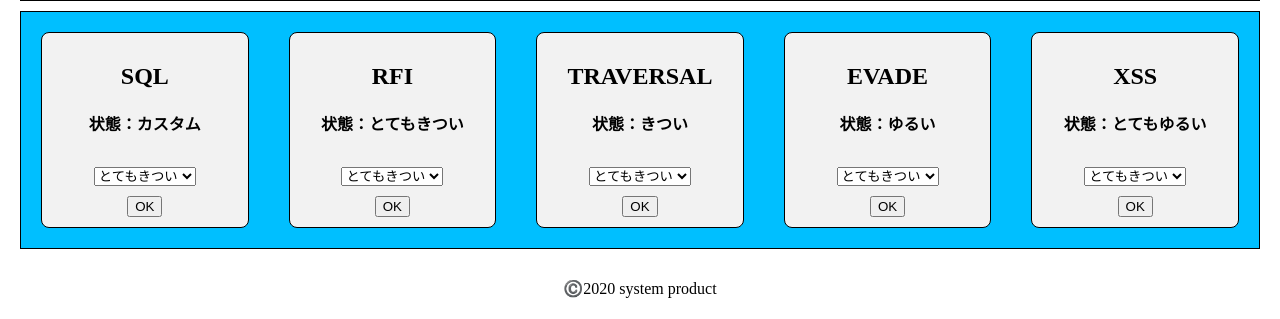
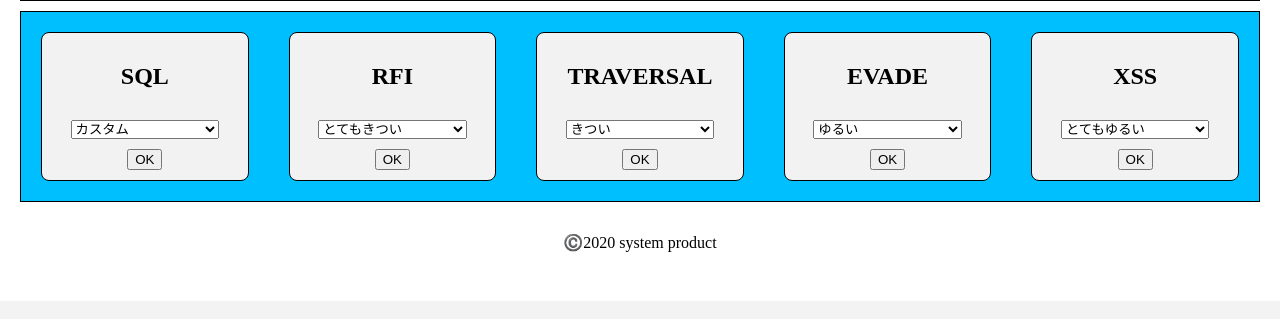
Before and after one commit to Yum-git/SystemProduction_App, a Flask app: page / in a window 1280 px wide. Shown: the part 499-818 px from the top of the page. After the commit the page ends 751 px from the top, so only its background shows below. Run offline with Flask 2, Linux system fonts and the light colour scheme; some web fonts are replaced.

Commit message:
fix レスポンシブデザインが崩れる点を一部直しました

```diff
--- a/main.py
+++ b/main.py
@@ -6,13 +6,14 @@ app = Flask(__name__)
 @app.route("/")
 def index():
     logs = ['20201123 : saoshoahsoa', '20201123 : ahara is xss ']
-    status_all = [['SQL', 'カスタム'], ['RFI', 'とてもきつい'], ['TRAVERSAL', 'きつい'], ['EVADE', 'ゆるい'], ['XSS', 'とてもゆるい']]
+    status_all = [['SQL', 'custom'], ['RFI', 'very_hard'], ['TRAVERSAL', 'hard'], ['EVADE', 'soft'], ['XSS', 'very_soft']]
 
     return render_template("index.html", logs=logs, status_all=status_all)
 
 
 @app.route("/api")
 def api():
+
     return 'a'
 
 
--- a/static/css/main.css
+++ b/static/css/main.css
@@ -96,10 +96,22 @@ body{
 
 .setting-detail-dropdown{
 	text-align: center;
+	width: 100%;
+	bottom: 0;
+}
+
+.setting-detail .title-center{
+	text-align: center;
+	width: 100%;
+	top: 0;
 }
 
 .select-in{
 	margin: 10px;
+}
+
+select{
+	width: 80%;
 }
 
 /*footer*/
--- a/templates/index.html
+++ b/templates/index.html
@@ -43,17 +43,30 @@
                     <h2>
                         {{ status[0] }}
                     </h2>
+                    <!--
                     <h4>
                         状態：{{ status[1] }}
                     </h4>
+                    -->
                 </div>
                 <div class="setting-detail-dropdown">
                     <form action="/api" method="post">
                         <select name="{{ status[0].lower() }}" class="select-in">
+                            {% set value_list = [['custom', 'カスタム'], ['very_hard', 'とてもきつい'], ['hard', 'きつい'], ['soft', 'ゆるい'], ['very_soft', 'とてもゆるい']] %}
+                            {% for value in value_list %}
+                                {% if status[1] == value[0] %}
+                                    <option value="{{ value }}" selected>{{ value[1] }}</option>
+                                {% else %}
+                                    <option value="{{ value }}">{{ value[1] }}</option>
+                                {% endif %}
+                            {% endfor %}
+                            <!--
+                            <option value="custom">カスタム</option>
                             <option value="very_hard">とてもきつい</option>
                             <option value="hard">きつい</option>
                             <option value="soft">ゆるい</option>
                             <option value="very_soft">とてもゆるい</option>
+                            -->
                         </select>
                         <br>
                         <input type="submit" value="OK">
```
